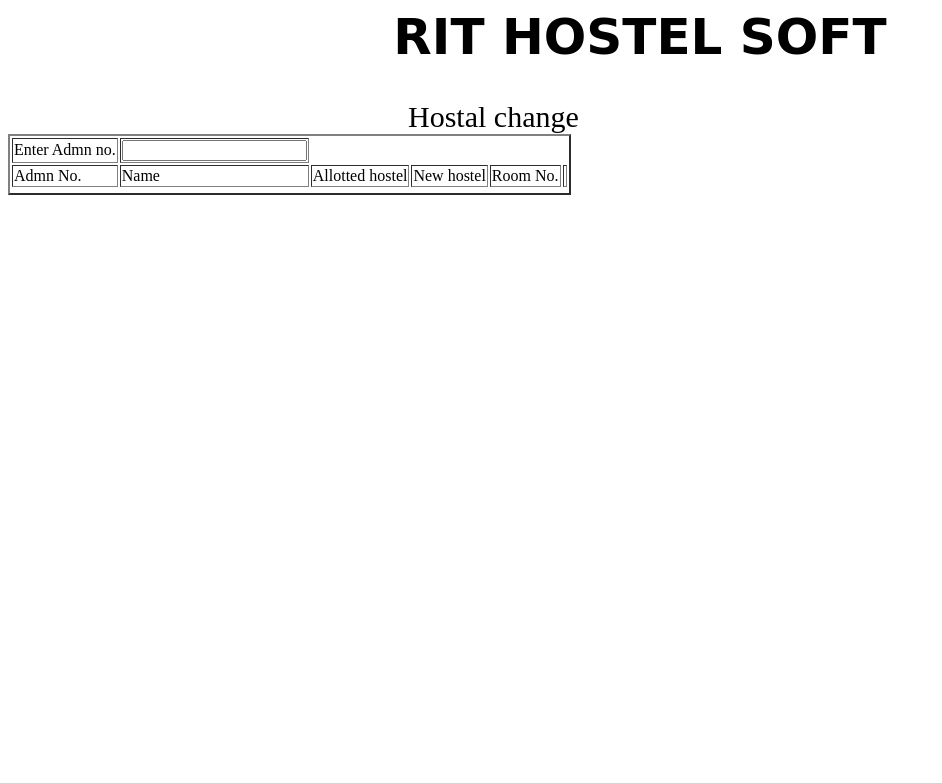
After one commit to RITHOSTEL/hostel, a PHP site: page /hoschange.html in a window 1280 px wide. The commit adds this page. Shown: the top 783 px of the page, without its empty margins (0-942 px from the left). Run offline with PHP 8.4, Linux system fonts and the light colour scheme.

Commit message:
Add files via upload
Theses files are under the admin folder

```diff
--- /dev/null
+++ b/hoschange.html
@@ -0,0 +1,29 @@
+<html>
+<head >
+	<link rel="stylesheet" type="text/css" href="masterhometemplate.css">
+	<title>Rajiv Gandhi Institute of Technology</title>
+	<h1>RIT HOSTEL SOFT</h1>
+
+</head>
+<body id="homebody">
+	<div id="rfm">Hostal change</div>
+<form name="frm1" method ="POST" action="vattendance.php">
+	<table border="2">
+		<tr><td>Enter Admn no.</td>
+			<td><input type="text" name="txtadmnno"></td>
+			</tr>
+			<tr>
+			<td>Admn No.</td>
+			<td>Name</td>
+			<td>Allotted hostel</td>
+			<td>New hostel</td>
+			<td>Room No.</td>
+			<td></td>
+		</tr>
+		</tr>
+		<tr></tr>
+		<tr></tr>
+	</table>
+</form>
+	</body>
+</html>
--- a/hostel.php
+++ b/hostel.php
@@ -34,7 +34,7 @@
 
 
 		<td> <input type="text" id="txthosvacncy" name="txthosvacncy" placeholder="Enter the No. of vacancy"></td>
-		<td><input type="submit" name="btnsubmit" value="Submit" onClick="window.location.href=window.location.href"></td>
+		<td><input type="submit" name="btnsubmit" value="Submit" onClick="window.location.reload()"></td>
 </tr>
 
 		</div>
@@ -92,11 +92,11 @@ if(!empty($_GET)) {
 $qry_up="update hostel_rit set VACANCY='".$vacancy."' where HOSNAME='".$_GET['hname']."'";
 $res_up=mysqli_query($con,$qry_up);
 if ($res_up) {
-	echo '<script type="text/javascript">alert("Succefully updated the vancancy of '.$_GET['hname'].' as '.$vacancy.'");</script>';
+	echo '<script type="text/javascript">alert("Succefully updated the vancancy of '.$_GET['hname'].' as '.$vacancy.'");window.location=\'hostel.php\';</script>';
 }
 
 else{
-	echo '<script type="text/javascript">alert("Failed to update the vancancy of '.$_GET['hname'].' as '.$vacancy.'");</script>';
+	echo '<script type="text/javascript">alert("Failed to update the vancancy of '.$_GET['hname'].' as '.$vacancy.'");window.location=\'hostel.php\';</script>';
 }
 
 
--- a/priority1.php
+++ b/priority1.php
@@ -12,10 +12,10 @@ while ($row=mysqli_fetch_assoc($res_vancancy)) {
 	$tot_vacancy_LH+=$row['vacancy'];
 }
 $p1vacancy=(20/100)*$tot_vacancy_LH;
-echo "percentage=".$p1vacancy;
+//echo "percentage=".$p1vacancy;
 /*..............................................LADIES............................................*/
 while ($i<=$p1vacancy) {
-	echo $i;
+	//echo $i;
 
 /*...............................................CENTRAL GOVT NOMINEES..............................................*/
 $qry_central="select ADMNO from stud_details sd,hostel_stud_reg hsr where hsr.admn_status='submitted' and hsr.priority1=1 and sd.admissionno=hsr.ADMNO and sd.quota in ('central') and gender='F' order by hos_rank ";
```
